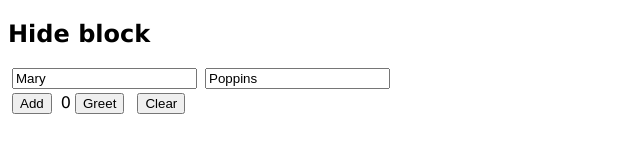
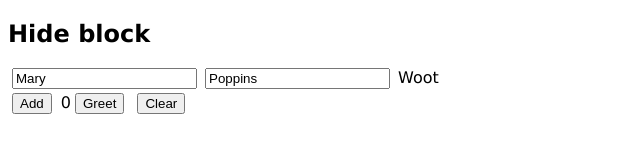
Before and after one commit to jambit/modern-react, a React (Vite) app: page / in a window 1280 px wide. Shown: the top 160 px of the page, without its empty margins (0-640 px from the left). Built offline with nearby package versions, Linux system fonts and the light colour scheme.

Commit message:
useEffect 1

```diff
--- /dev/null
+++ b/src/components/Effectful/index.tsx
@@ -0,0 +1,10 @@
+import React, { useEffect, useState } from 'react';
+
+export default () => {
+    const [originalTitle] = useState(document.title);
+    useEffect(() => {
+        document.title = 'Effectful React';
+        return () => document.title = originalTitle;
+    }, []);
+    return <span>Woot</span>;
+}
--- a/src/components/Stateful/index.tsx
+++ b/src/components/Stateful/index.tsx
@@ -1,4 +1,5 @@
 import React, { useState } from 'react';
+import Effectful from '../Effectful';
 
 export default () => {
     const [open, setOpen] = useState(true);
@@ -11,6 +12,7 @@ export default () => {
                 <div>
                     <label><input value={name} onChange={(e) => setName(e.target.value)} /></label>
                     <label><input value={surname} onChange={(e) => setSurname(e.target.value)} /></label>
+                    <Effectful />
                 </div>
             )}
         </div>
```
